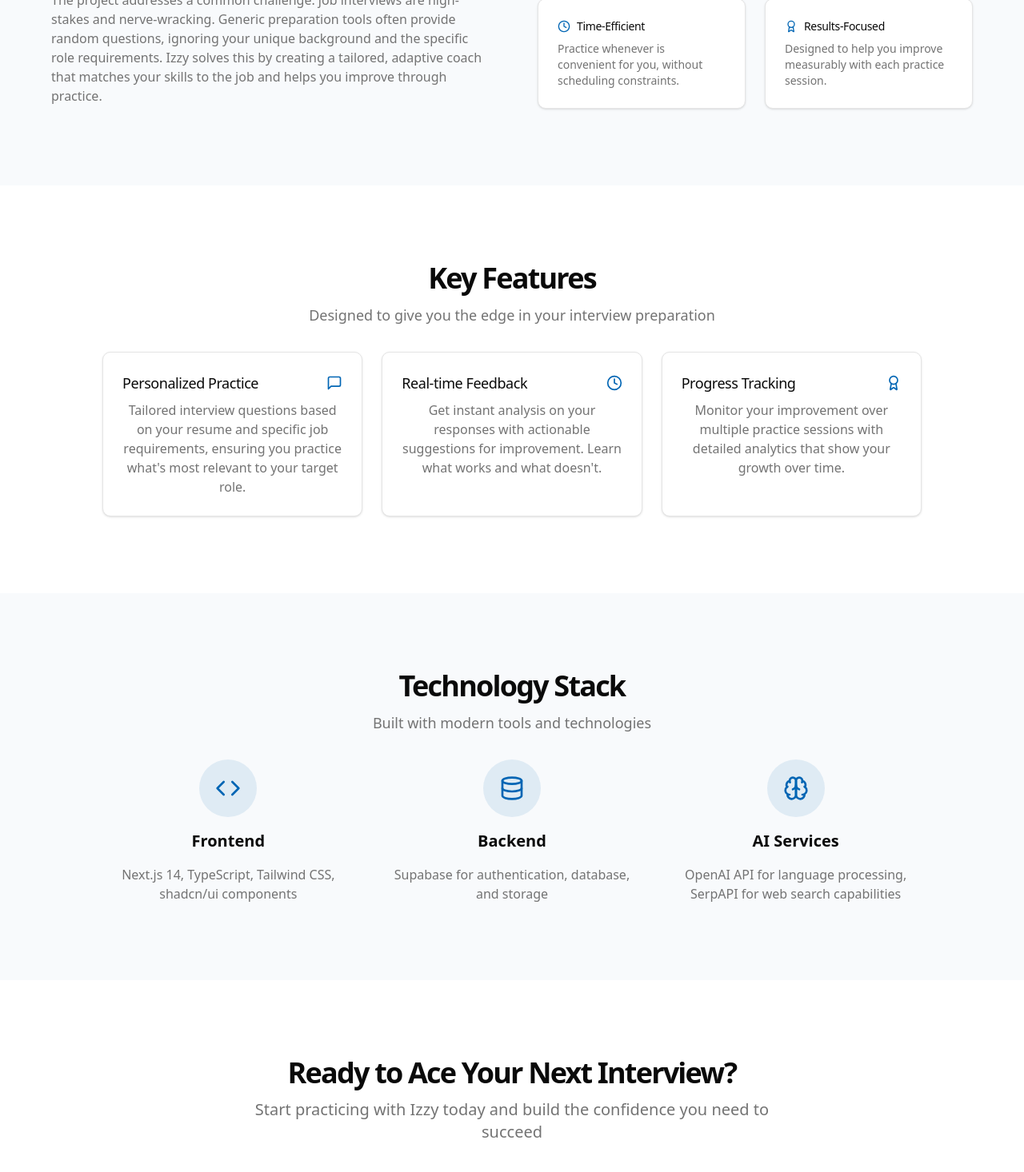
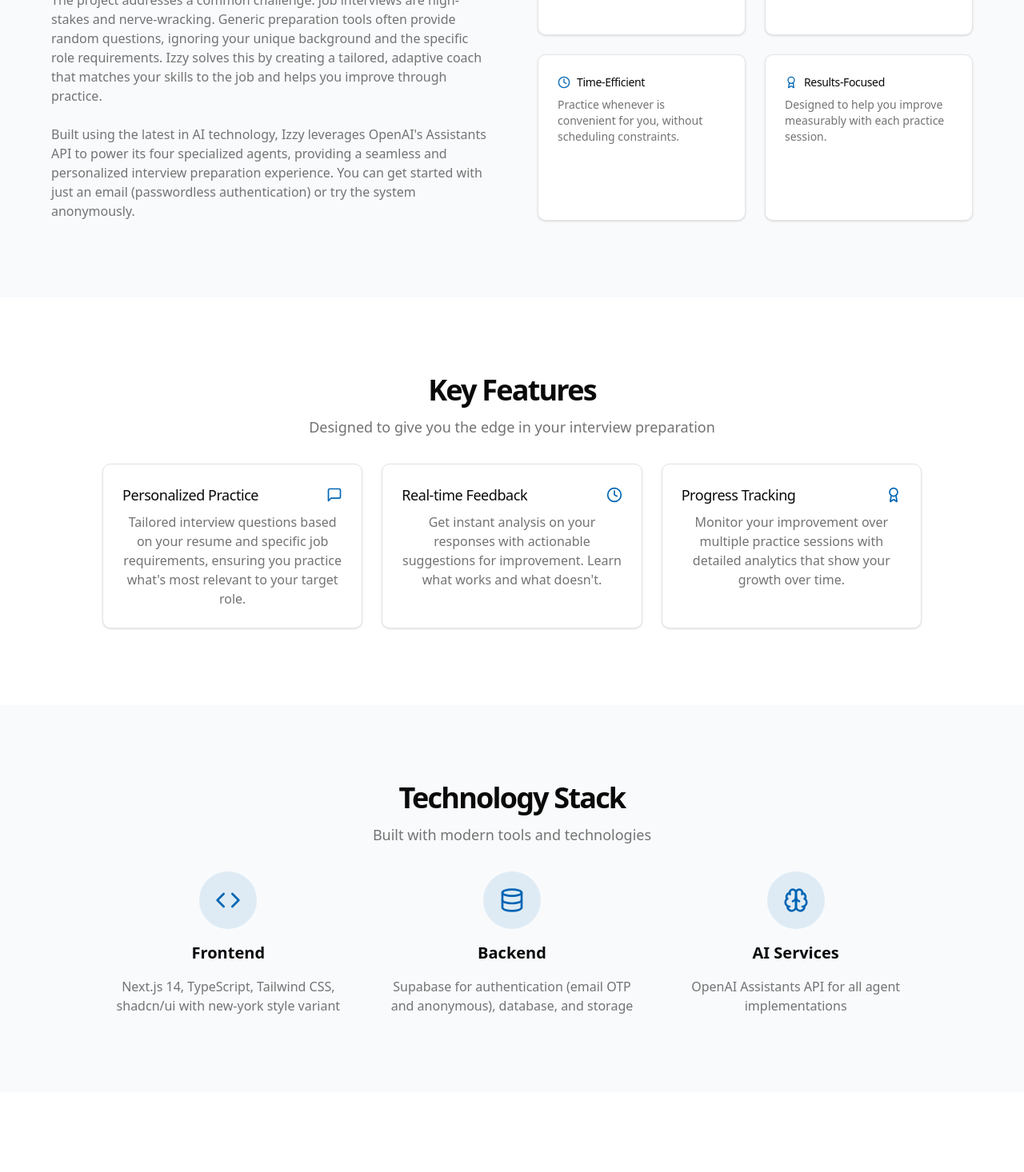
Before and after one commit to henrykobutra/izzy, a Next.js app: page /about in a window 1280 px wide. Shown: the part 697-2163 px from the top of the page at 80% size. Built offline with nearby package versions, Linux system fonts and the light colour scheme; no server answers.

Commit message:
docs: update homepage and about page to reflect current state of the project

```diff
--- a/app/about/page.tsx
+++ b/app/about/page.tsx
@@ -52,11 +52,17 @@ export default function AboutPage() {
                   Izzy AI was developed as an academic project for Houston Community College&apos;s
                   ITAI 2376: Deep Learning course, under the guidance of Professor Patricia McManus.
                 </p>
-                <p className="text-muted-foreground">
+                <p className="text-muted-foreground mb-6">
                   The project addresses a common challenge: job interviews are high-stakes and nerve-wracking.
                   Generic preparation tools often provide random questions, ignoring your unique background
                   and the specific role requirements. Izzy solves this by creating a tailored, adaptive coach
                   that matches your skills to the job and helps you improve through practice.
+                </p>
+                <p className="text-muted-foreground">
+                  Built using the latest in AI technology, Izzy leverages OpenAI's Assistants API to power
+                  its four specialized agents, providing a seamless and personalized interview preparation
+                  experience. You can get started with just an email (passwordless authentication) or try
+                  the system anonymously.
                 </p>
               </div>
               <div className="grid grid-cols-2 gap-6">
@@ -196,7 +202,7 @@ export default function AboutPage() {
                   </div>
                   <h3 className="text-xl font-bold">Frontend</h3>
                   <p className="text-center text-muted-foreground">
-                    Next.js 14, TypeScript, Tailwind CSS, shadcn/ui components
+                    Next.js 14, TypeScript, Tailwind CSS, shadcn/ui with new-york style variant
                   </p>
                 </div>
                 <div className="flex flex-col items-center space-y-4">
@@ -205,7 +211,7 @@ export default function AboutPage() {
                   </div>
                   <h3 className="text-xl font-bold">Backend</h3>
                   <p className="text-center text-muted-foreground">
-                    Supabase for authentication, database, and storage
+                    Supabase for authentication (email OTP and anonymous), database, and storage
                   </p>
                 </div>
                 <div className="flex flex-col items-center space-y-4">
@@ -214,7 +220,7 @@ export default function AboutPage() {
                   </div>
                   <h3 className="text-xl font-bold">AI Services</h3>
                   <p className="text-center text-muted-foreground">
-                    OpenAI API for language processing, SerpAPI for web search capabilities
+                    OpenAI Assistants API for all agent implementations
                   </p>
                 </div>
               </div>
@@ -236,7 +242,7 @@ export default function AboutPage() {
               </div>
               <div className="pt-4">
                 <Button size="lg" asChild>
-                  <Link href="/get-started">
+                  <Link href="/sign-in">
                     Get Started
                     <ArrowRight className="ml-2 h-4 w-4" />
                   </Link>
--- a/app/page.tsx
+++ b/app/page.tsx
@@ -53,6 +53,9 @@ export default function Home() {
                 </div>
                 <div className="rounded-full bg-green-100 px-4 py-1.5 text-sm text-green-800 dark:bg-green-900/30 dark:text-green-400">
                   Free to Use
+                </div>
+                <div className="rounded-full bg-blue-100 px-4 py-1.5 text-sm text-blue-800 dark:bg-blue-900/30 dark:text-blue-400">
+                  OpenAI Assistants API
                 </div>
               </div>
             </div>
@@ -148,7 +151,7 @@ export default function Home() {
                   </div>
                   <h3 className="text-xl font-bold">Upload & Set Goals</h3>
                   <p className="text-center text-muted-foreground">
-                    Share your resume and target job description. No signup required.
+                    Share your resume and target job description. Use email authentication or try anonymously.
                   </p>
                 </div>
                 <div className="flex flex-col items-center space-y-4 p-6">
```
